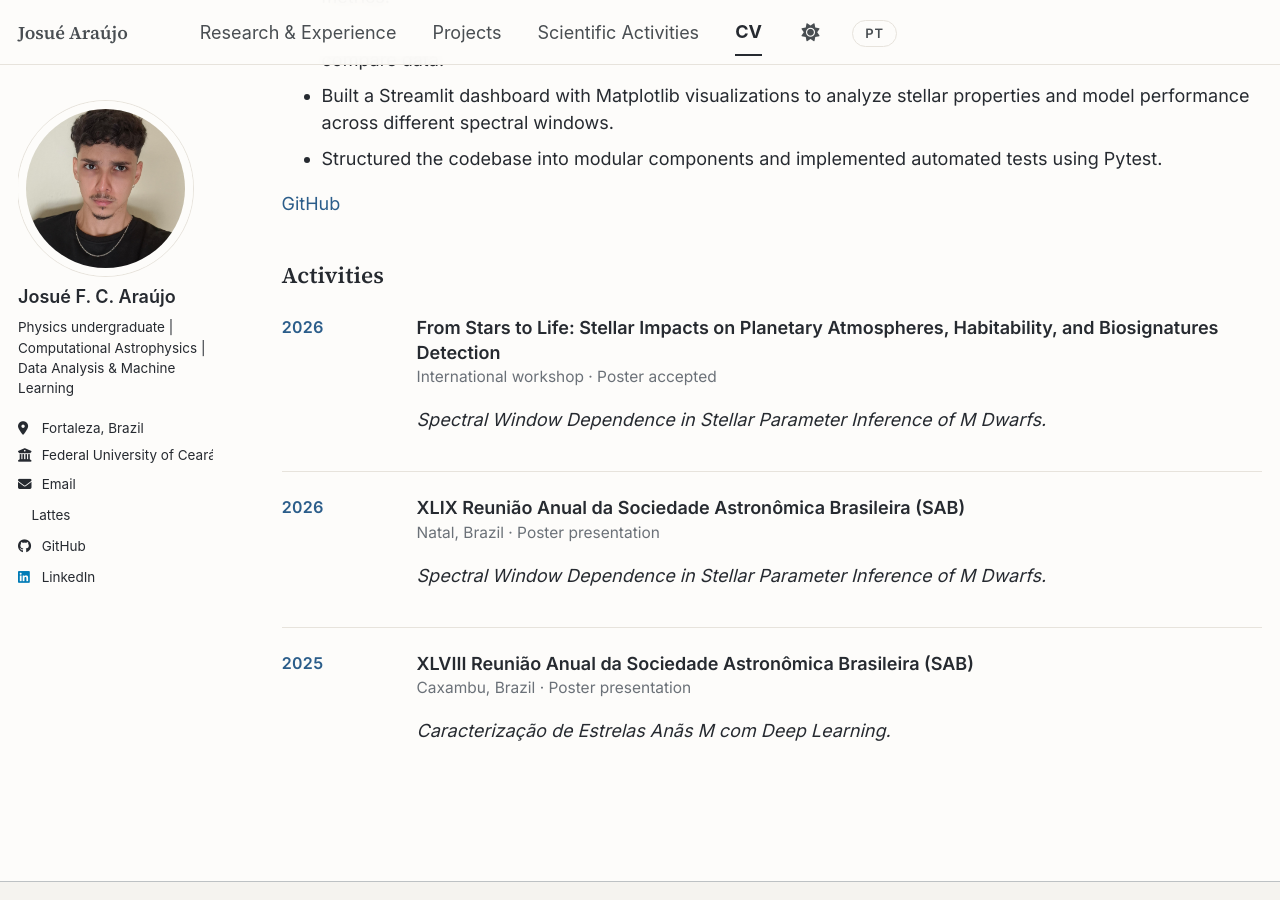
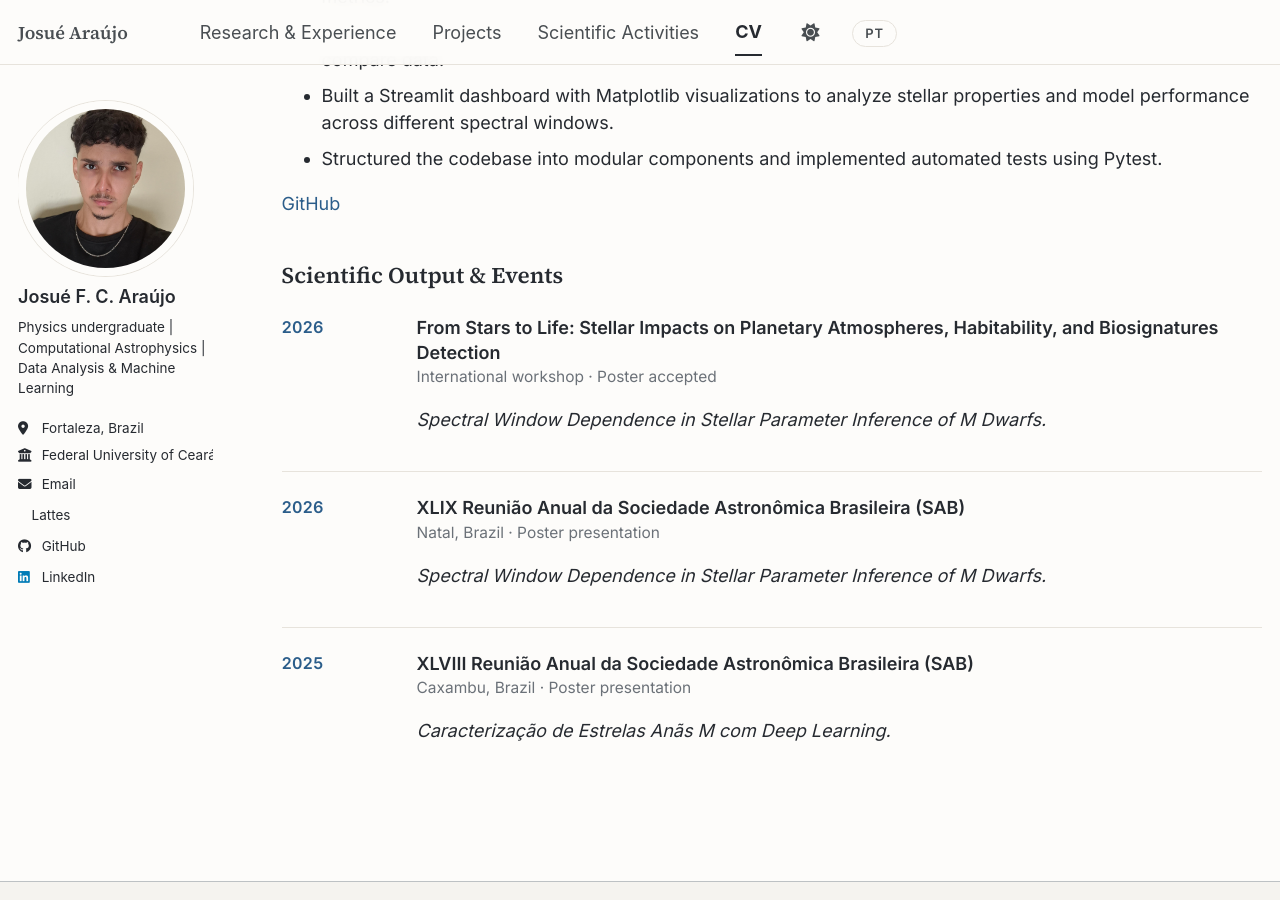
Before and after one commit to Acruxjj/Acruxjj.github.io, a Jekyll site: the page built from _pages/cv.md, in a window 1280 px wide and 900 px high, scrolled down 2046 px. Built offline with Jekyll 4.4.1, drawn with Linux system fonts in a browser that asks for light colours; a style sheet for code colours, icons or effects is not loaded.

Commit message:
Update cv.md

```diff
--- a/_pages/cv.md
+++ b/_pages/cv.md
@@ -167,7 +167,10 @@ redirect_from:
   <a href="https://github.com/Acruxjj/stellar-inference-database" target="_blank" rel="noopener">GitHub</a>
 </div>
 
-<h2><span data-lang="en">Activities</span><span data-lang="pt">Atividades</span></h2>
+<h2>
+  <span data-lang="en">Scientific Output & Events</span>
+  <span data-lang="pt">Produção Científica e Eventos</span>
+</h2>
 
 <ul class="timeline">
     <li>
```
